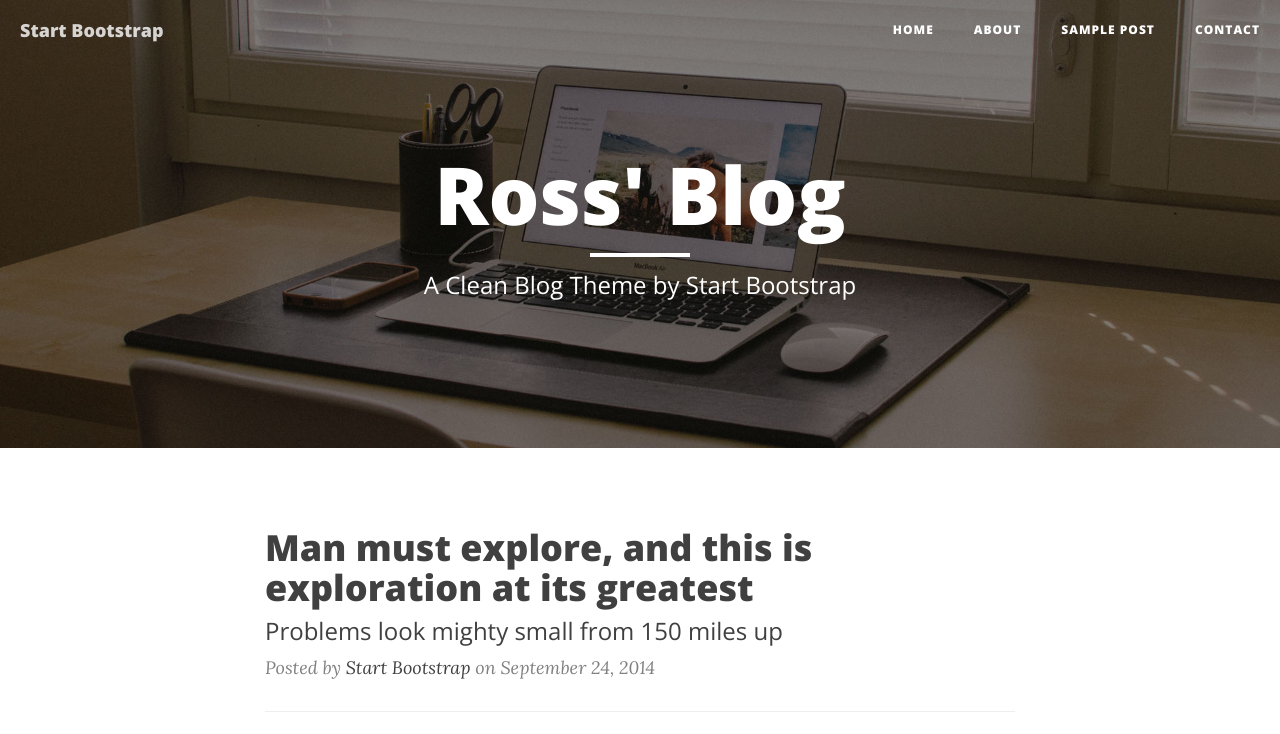
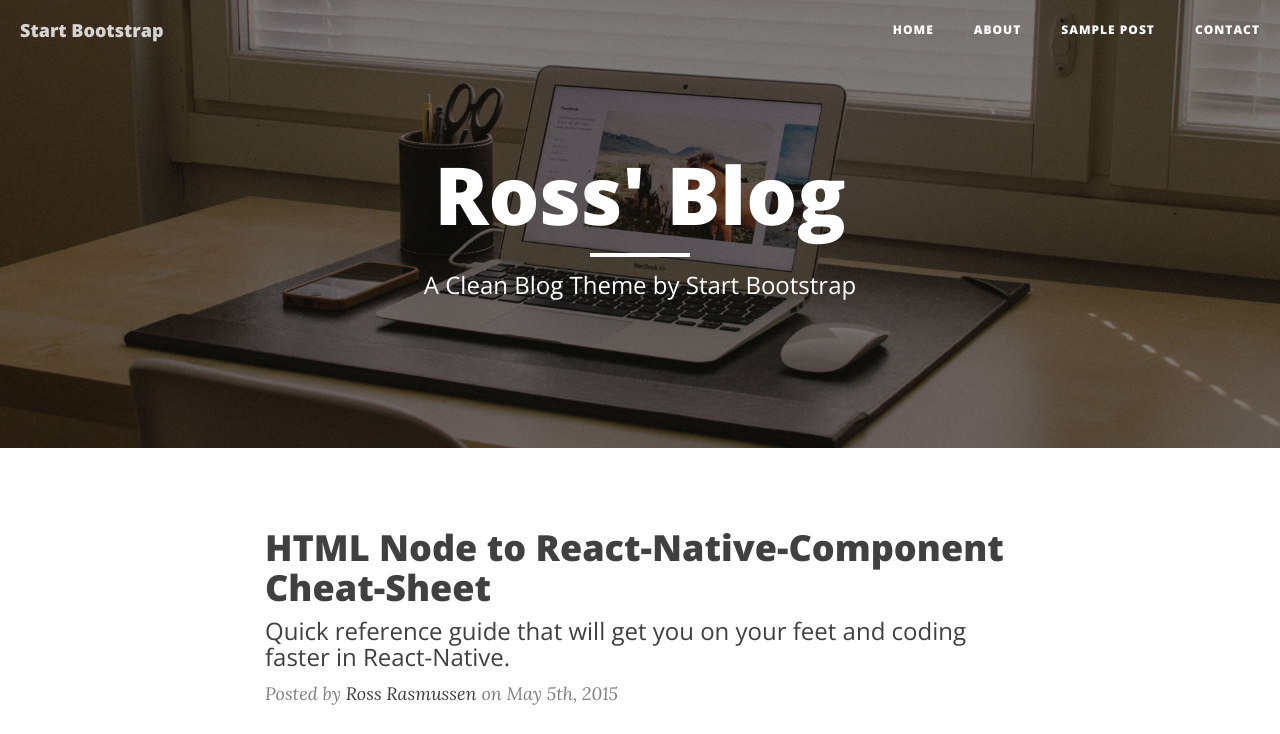
Before and after one commit to raspy8766/raspy8766.github.io, a plain HTML site: page index.html in a window 1280 px wide. Shown: the top 734 px of the page. Drawn offline with nearby package versions, Linux system fonts and the light colour scheme.

Commit message:
Added link to new blog page on index.html

```diff
--- a/index.html
+++ b/index.html
@@ -90,15 +90,15 @@
         <div class="row">
             <div class="col-lg-8 col-lg-offset-2 col-md-10 col-md-offset-1">
                 <div class="post-preview">
-                    <a href="post.html">
+                    <a href="react-native-cheat-sheet.html">
                         <h2 class="post-title">
-                            Man must explore, and this is exploration at its greatest
+                            HTML Node to React-Native-Component Cheat-Sheet
                         </h2>
                         <h3 class="post-subtitle">
-                            Problems look mighty small from 150 miles up
+                            Quick reference guide that will get you on your feet and coding faster in React-Native.
                         </h3>
                     </a>
-                    <p class="post-meta">Posted by <a href="#">Start Bootstrap</a> on September 24, 2014</p>
+                    <p class="post-meta">Posted by <a href="#">Ross Rasmussen</a> on May 5th, 2015</p>
                 </div>
                 <hr>
                 <div class="post-preview">
```
